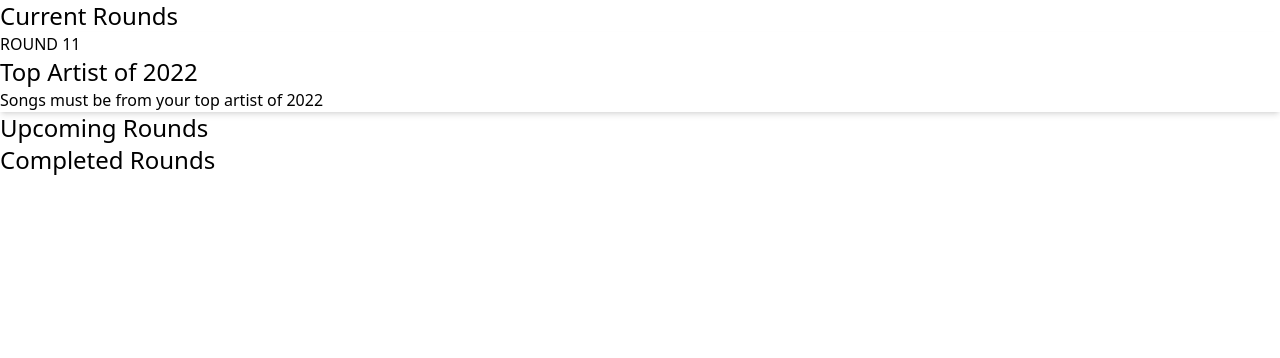
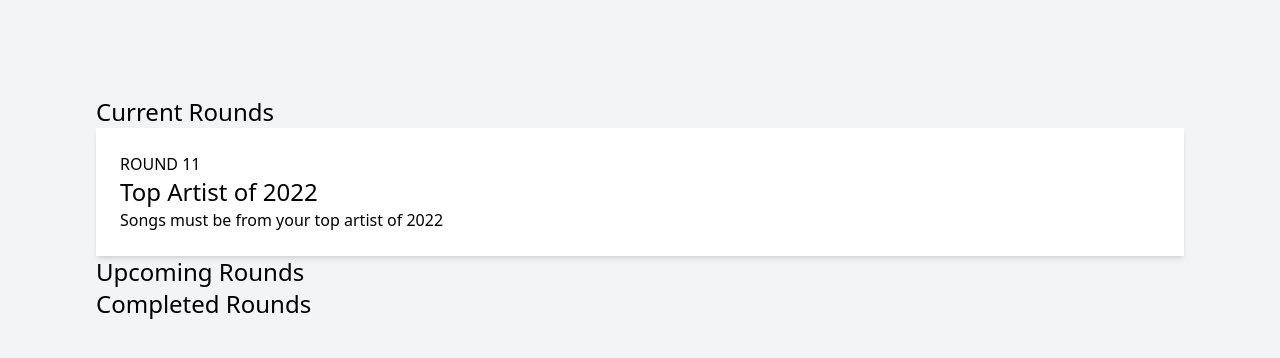
Before and after one commit to gnawinganimal/musicverses, a React (Create React App) app: page / in a window 1280 px wide. Shown: the top 358 px of the page. Built offline with nearby package versions, Linux system fonts and the light colour scheme.

Commit message:
Add padding and colors

```diff
--- a/src/components/RoundCard.tsx
+++ b/src/components/RoundCard.tsx
@@ -10,7 +10,7 @@ export function RoundCard({
     desc: string,
 }) {
     return (
-        <div className='shadow-md'>
+        <div className='bg-white shadow-md p-6'>
             <h6 className=''>ROUND {num}</h6>
 
             <h4 className='text-2xl'>{name}</h4>
--- a/src/pages/Arena.tsx
+++ b/src/pages/Arena.tsx
@@ -4,9 +4,10 @@ import { RoundCard } from '../components/RoundCard';
 
 export function Arena() {
     return (
-        <div>
+        <div className='p-24 bg-gray-100'>
 
             <h3 className="text-2xl">Current Rounds</h3>
+
             <RoundCard
                 num={11}
                 name="Top Artist of 2022"
```
